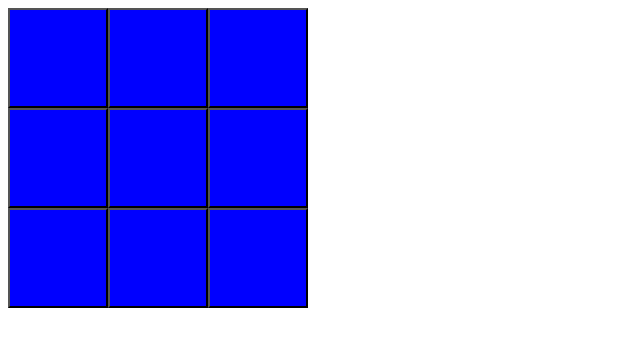
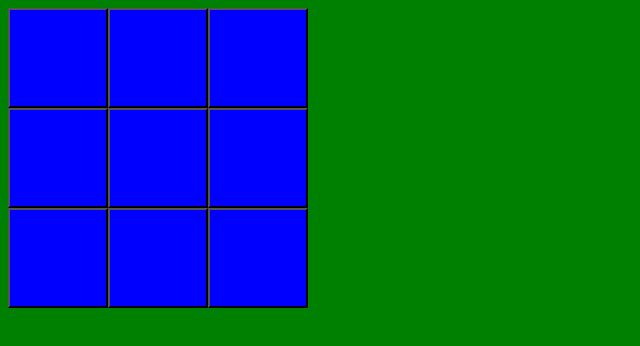
Before and after one commit to JoeByrne22/tic-tac-toe, a plain HTML site: page development/code-test/index.html in a window 1280 px wide. Shown: the whole page, without its empty margins (0-640 px from the left). Drawn offline with Linux system fonts and the light colour scheme.

Commit message:
background color:test

```diff
--- a/development/code-test/style.css
+++ b/development/code-test/style.css
@@ -21,3 +21,7 @@ il {
   display: flex;
   flex-direction: row;
 }
+
+* {
+  background-color: green;
+}
```
